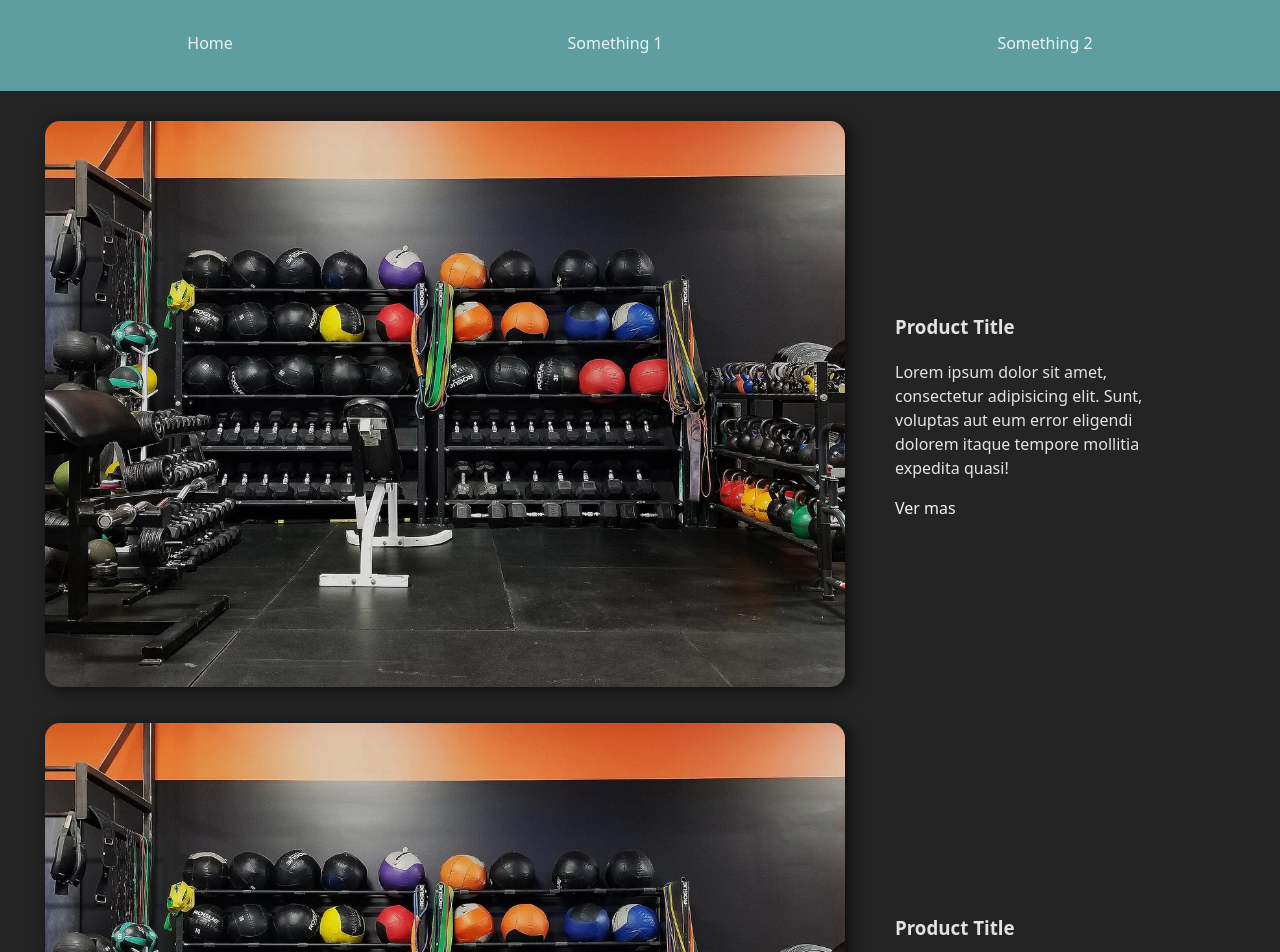
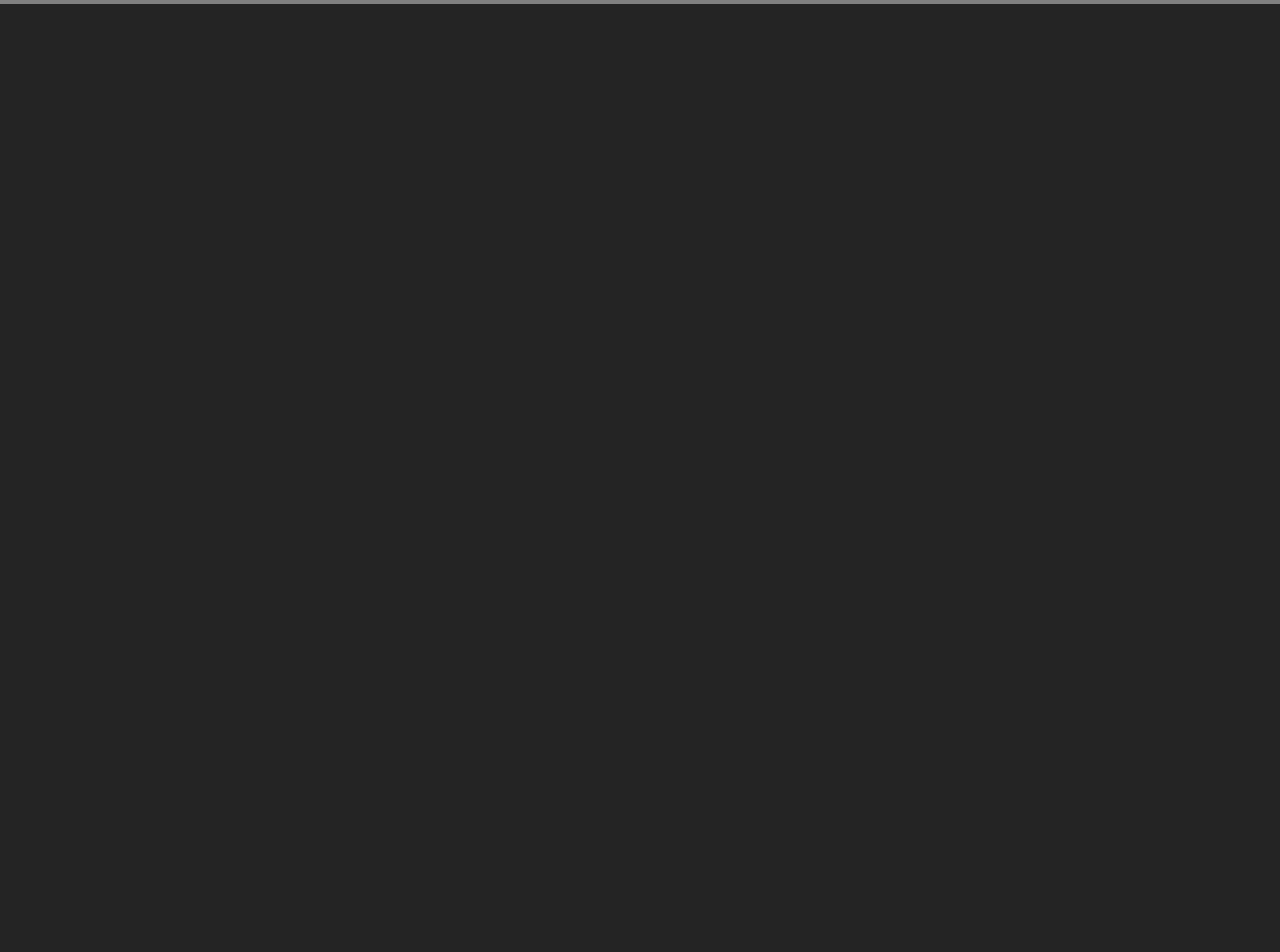
Before and after one commit to BryanGordon/playground, a React (Vite) app: page / in a window 1280 px wide. Shown: the part 80-1032 px from the top of the page. After the commit the page ends 800 px from the top, so only its background shows below. Built offline with nearby package versions, Linux system fonts and the light colour scheme.

Commit message:
Update component

```diff
--- a/src/App.tsx
+++ b/src/App.tsx
@@ -1,7 +1,10 @@
+import { BrowserRouter as Router, Routes, Route } from 'react-router-dom'
 import { AnimatedHeader } from './components/AnimatedHeader'
 import { BlurHover } from './components/BlurHover'
 import { Content } from './components/Content'
 import { Footer } from './components/Footer'
+import { Transition } from './components/Transition'
+import { TransitionDetail } from './components/TransitionDetail'
 // import { SlideCarrousel } from './components/SlideCarrousel'
 // import { Header } from './components/Header'
 // import { Modal } from './components/Modal'
@@ -9,13 +12,15 @@ import { Footer } from './components/Footer'
 
 function App () {
   return (
-    <main>
-      <AnimatedHeader />
-      <Content />
-      <Content />
-      <BlurHover />
-      <Footer />
-    </main>
+    <Router>
+        <main>
+        <Routes>
+          <Route path='/' element={<Transition />} />
+          <Route path='/transition-detail' element={<TransitionDetail />} />
+        </Routes>
+        <Footer />
+        </main>
+      </Router>
   )
 }
 
```
